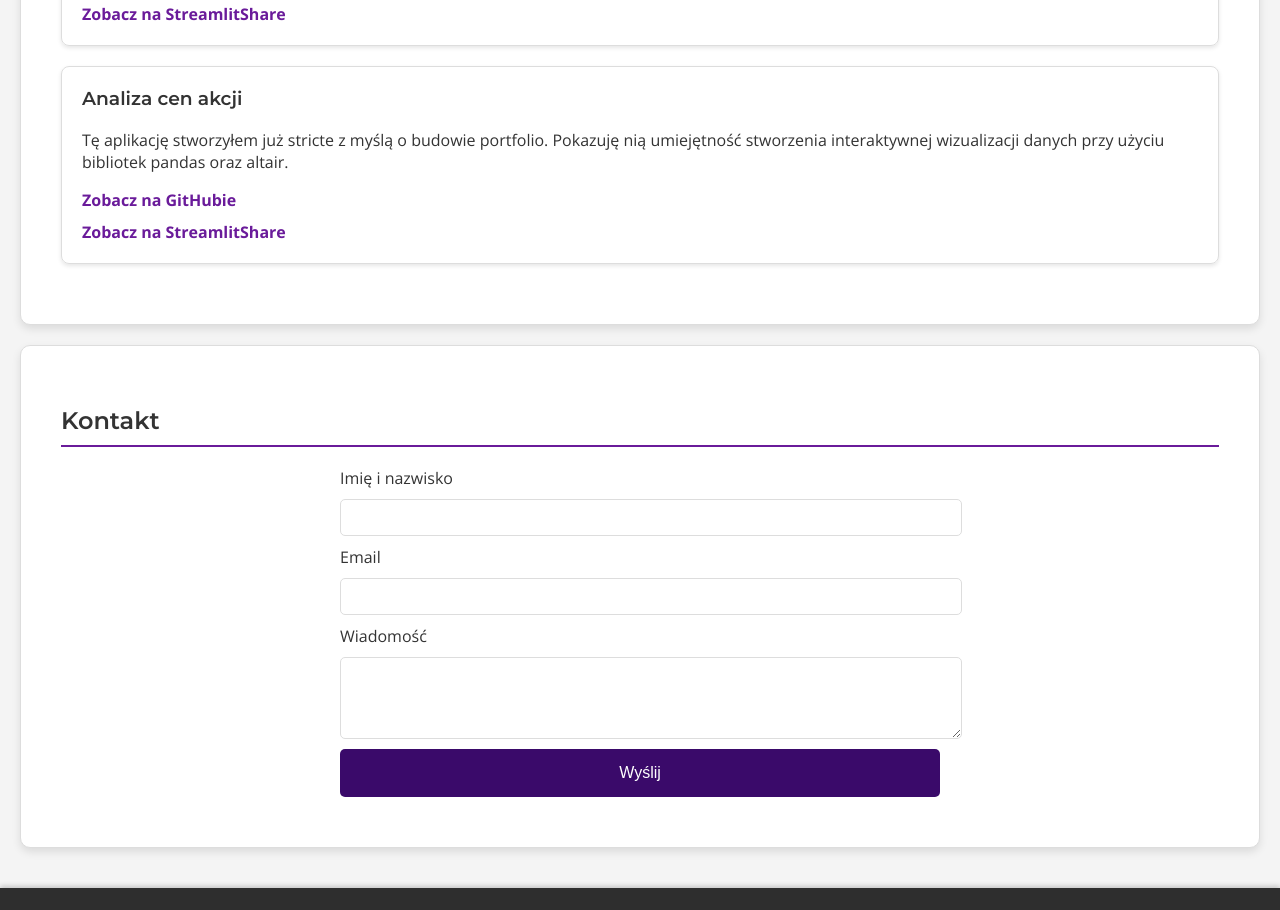
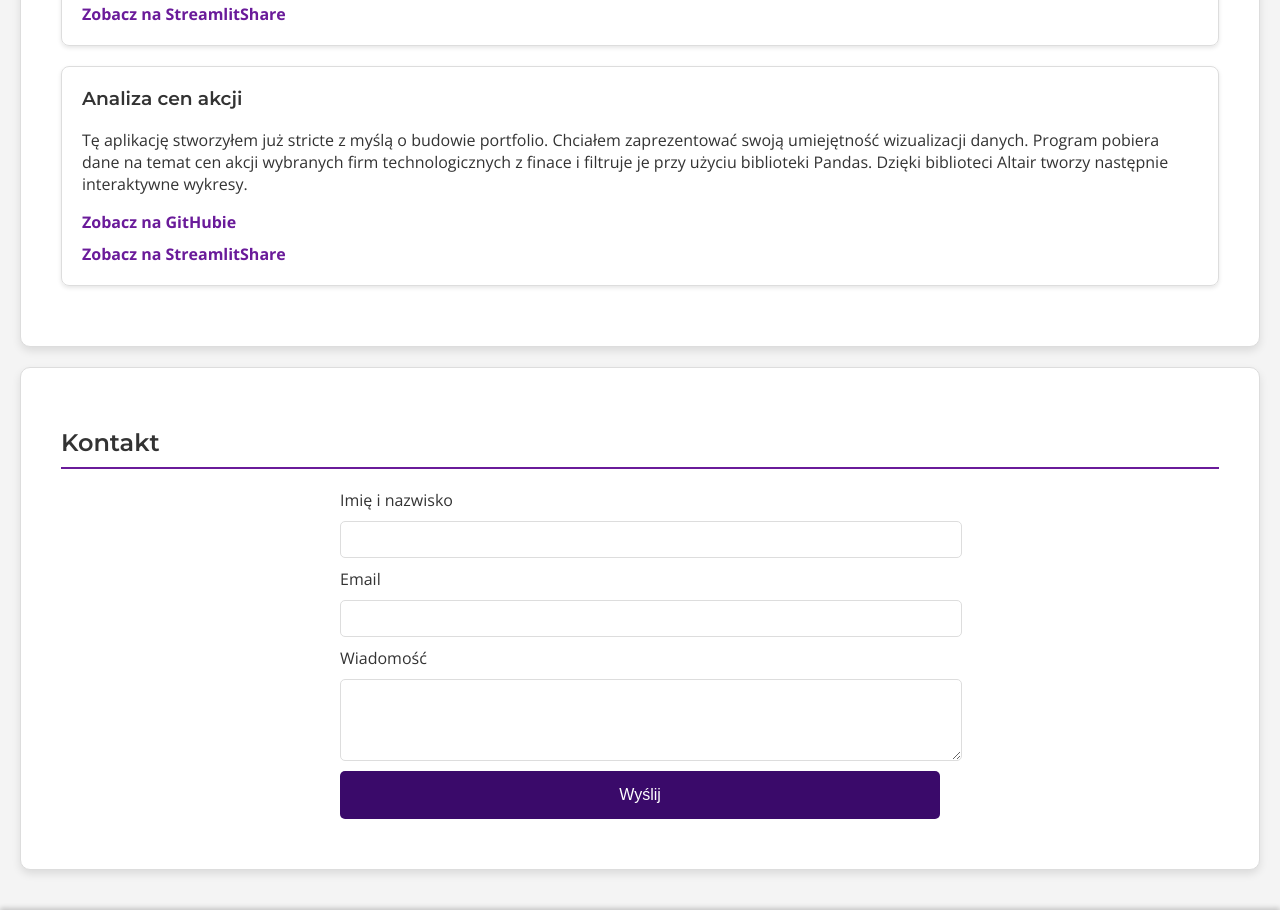
Before and after one commit to Mikele-Kochas/Strona-portfolio, a plain HTML site: page index.html in a window 1280 px wide. Shown: the part 1252-2162 px from the top of the page. Drawn offline with nearby package versions, Linux system fonts and the light colour scheme.

Commit message:
Update index.html

```diff
--- a/index.html
+++ b/index.html
@@ -54,7 +54,7 @@
         </div>
         <div class="project">
             <h3>Analiza cen akcji</h3>
-            <p>Tę aplikację stworzyłem już stricte z myślą o budowie portfolio. Pokazuję nią umiejętność stworzenia interaktywnej wizualizacji danych przy użyciu bibliotek pandas oraz altair.</p>
+            <p>Tę aplikację stworzyłem już stricte z myślą o budowie portfolio. Chciałem zaprezentować swoją umiejętność wizualizacji danych. Program pobiera dane na temat cen akcji wybranych firm technologicznych z finace i filtruje je przy użyciu biblioteki Pandas. Dzięki biblioteci Altair tworzy następnie interaktywne wykresy. </p>
             <a href="https://github.com/Mikele-Kochas/Analiza-cen-akcji" target="_blank">Zobacz na GitHubie</a>
             <a href="https://wizualizacja-cen-akcji.streamlit.app/" target="_blank">Zobacz na StreamlitShare</a>
         </div>
```
